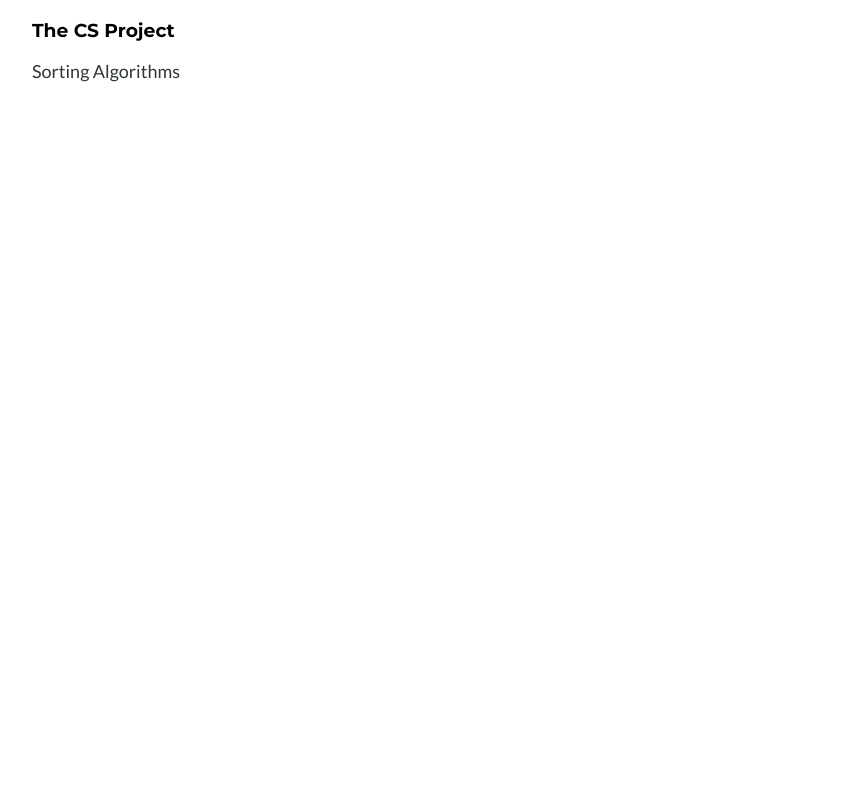
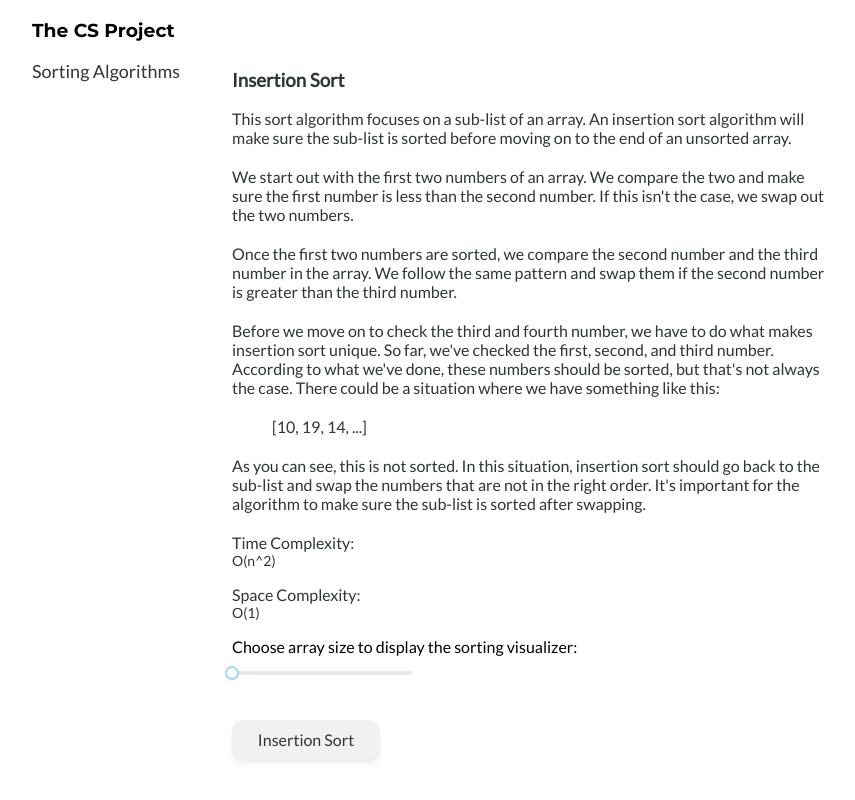
Before and after one commit to CaroMen/TheCSProject, a React (Create React App) app: page /insertion-sort in a window 1280 px wide. Shown: the whole page, without its empty margins (208-1063 px from the left). Built offline with nearby package versions, Linux system fonts and the light colour scheme.

Commit message:
insertion sort added

```diff
--- a/src/App.js
+++ b/src/App.js
@@ -1,5 +1,6 @@
 import React from 'react';
 import BubbleVis from './components/OptionsSelector/BubbleVis';
+import InsertionVis from './components/OptionsSelector/InsertionVis';
 import NavBar from './components/NavBar';
 import { BrowserRouter, Route, Switch } from 'react-router-dom';
 
@@ -14,6 +15,9 @@ function App() {
           <Route exact path="/bubble-sort">
             <BubbleVis />
           </Route>
+          <Route exact path="/insertion-sort">
+            <InsertionVis />
+          </Route>
         </Switch>
       </div>
     </BrowserRouter>
--- a/src/components/Algorithms/InsertionSort.js
+++ b/src/components/Algorithms/InsertionSort.js
@@ -1,14 +1,14 @@
 export const insertionSort = (arr) => {
     let animations = [];
 
-    for (let i = 0; i < arr.length; i++) {
+    for (let i = 1; i < arr.length; i++) {
         let j = i;
 
         while (j > 0 && arr[j] < arr[j - 1]) {
             animations.push([j, j - 1]);
 
             if (arr[j] < arr[j - 1]) {
-                animations.push([[j, arr[j - 1], [j - 1], arr[j]]]);
+                animations.push([[j, arr[j - 1]], [j - 1, arr[j]]]);
 
                 animations.push([j, j - 1]);
                 swap(arr, j, j - 1);
--- /dev/null
+++ b/src/components/OptionsSelector/InsertionVis.js
@@ -0,0 +1,74 @@
+import React, { useState } from 'react';
+import { insertionSort } from "../Algorithms/InsertionSort"
+import animator from '../../animator';
+import Slider from 'rc-slider';
+import 'rc-slider/assets/index.css';
+
+import './visualizer.css';
+
+const InsertionVis = () => {
+    const [arr, setArr] = useState([]);
+    const [btnSelected, setBtnSelected] = useState();
+
+    const randomNum = (min, max) => {
+        return Math.floor(Math.random() * (max - min + 1) + min);
+    }
+
+    let array = [];
+    for (let i = 0; i < arr.length; i++) {
+        array.push(randomNum(5, 200));
+    }
+
+    console.log('butt', insertionSort);
+
+    const insertionSorter = (e) => {
+        setBtnSelected(e.target);
+        setTimeout(() => {
+            const animations = insertionSort(array.slice());
+            animator(animations);
+        }, 300)
+    }
+
+    return (
+        <div className="visualizer-container">
+            <div className="sort-desc">
+                <h3 className="sort-title">Insertion Sort</h3>
+                <div className="bubble-desc">This sort algorithm focuses on a sub-list of an array. An insertion sort algorithm will make sure the sub-list is sorted before moving on to the end of an unsorted array. </div>
+
+                <div className="bubble-desc">We start out with the first two numbers of an array. We compare the two and make sure the first number is less than the second number. If this isn't the case, we swap out the two numbers.</div>
+
+                <div className="bubble-desc">Once the first two numbers are sorted, we compare the second number and the third number in the array. We follow the same pattern and swap them if the second number is greater than the third number.</div>
+
+                <div className="bubble-desc">Before we move on to check the third and fourth number, we have to do what makes insertion sort unique. So far, we've checked the first, second, and third number. According to what we've done, these numbers should be sorted, but that's not always the case. There could be a situation where we have something like this:</div>
+
+                <div className="bubble-desc arr-ex">[10, 19, 14, ...]</div>
+
+                <div className="bubble-desc">As you can see, this is not sorted. In this situation, insertion sort should go back to the sub-list and swap the numbers that are not in the right order. It's important for the algorithm to make sure the sub-list is sorted after swapping.</div>
+
+                <div className="complexity-desc">
+                    <div className="complexity">Time Complexity:</div>
+                    <div className="complexity-ans">O(n^2)</div>
+                    <div className="space-complexity">Space Complexity:</div>
+                    <div className="complexity-ans">O(1)</div>
+                </div>
+            </div>
+            <div className="select-size">
+                <label>Choose array size to display the sorting visualizer:</label>
+                <Slider
+                    className="slider"
+                    onChange={(val) => setArr([...arr, val])}
+                    min={5}
+                    max={35}
+                ></Slider>
+            </div>
+            <div>
+                {array.map((val, i) => (
+                    <div className="array-bar" key={i} style={{ height: `${val}px`, backgroundColor: '#ECD8E0' }}></div>
+                ))}
+            </div>
+            <div className="sort-btn" onClick={(e) => insertionSorter(e)}>Insertion Sort</div>
+        </div>
+    )
+}
+
+export default InsertionVis
--- a/src/components/OptionsSelector/visualizer.css
+++ b/src/components/OptionsSelector/visualizer.css
@@ -24,13 +24,14 @@
     padding-bottom: 10px;
     padding-left: 14px;
     padding-right: 14px;
-    width: 15%;
+    width: 20%;
     border-radius: 10px;
     margin-top: 20px;
     box-shadow:
     0 2px 2px rgba(0, 0, 0, 0.034),
     0 6px 5px rgba(0, 0, 0, 0.048);
     cursor: pointer;
+    text-align: center;
 }
 
 .sort-btn:hover {
@@ -60,6 +61,14 @@
     margin-bottom: 20px;
 }
 
+.arr-ex{
+    width: 100%;
+    font-family: 'Lato', sans-serif;
+    color: #2E3630;
+    margin-bottom: 20px;
+    margin-left: 40px;
+}
+
 .space-complexity {
     font-family: 'Lato', sans-serif;
     color: #2E3630;
```
